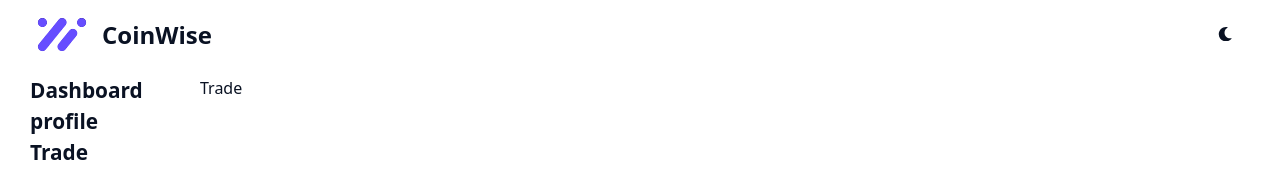
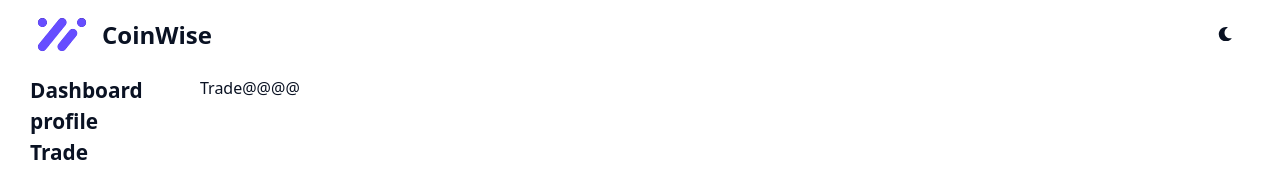
Before and after one commit to YoungJun-MIN/cryptoCoin, a React (Vite) app: page /trade in a window 1280 px wide. Shown: the top 170 px of the page. Built offline with nearby package versions, Linux system fonts and the light colour scheme.

Commit message:
test deploy

```diff
--- a/src/components/Main/Trade.jsx
+++ b/src/components/Main/Trade.jsx
@@ -1,3 +1,3 @@
 export default function Trade() {
-  return <h1>Trade</h1>
+  return <h1>Trade@@@@</h1>
 }
```
